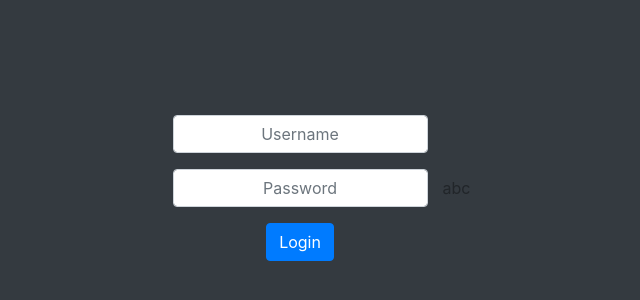
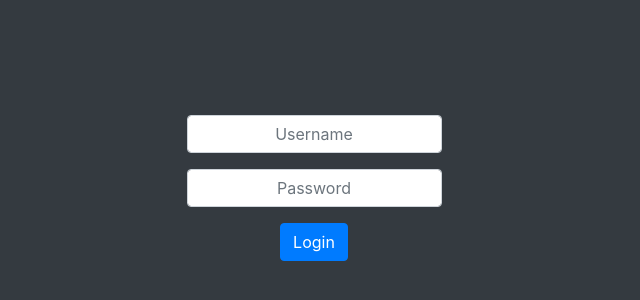
Before and after one commit to dung9788xx/reactjs1, a React (Create React App) app: page / in a window 1280 px wide. Shown: the part 212-512 px from the top of the page, without its empty margins (326-966 px from the left). Built offline with nearby package versions, Linux system fonts and the light colour scheme.

Commit message:
delete abc:

```diff
--- a/src/js/components/login/login.jsx
+++ b/src/js/components/login/login.jsx
@@ -45,7 +45,6 @@ console.log(e.target.name)
                                    <button onClick={()=>this.handleLogin()} className={'btn btn-primary'}>Login</button>
                                </div>
                        </div>
-                       abc
                        {alertBody}
                    </div>
                </div>
```
